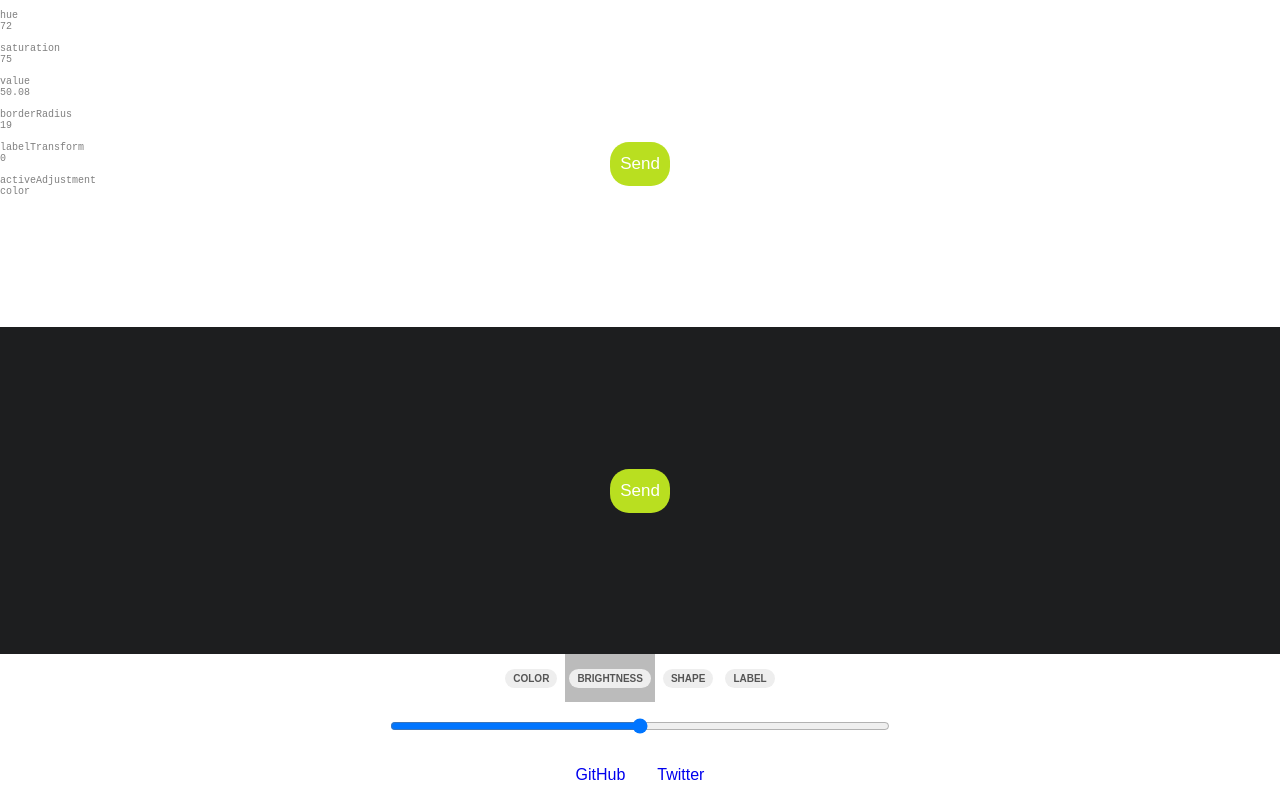
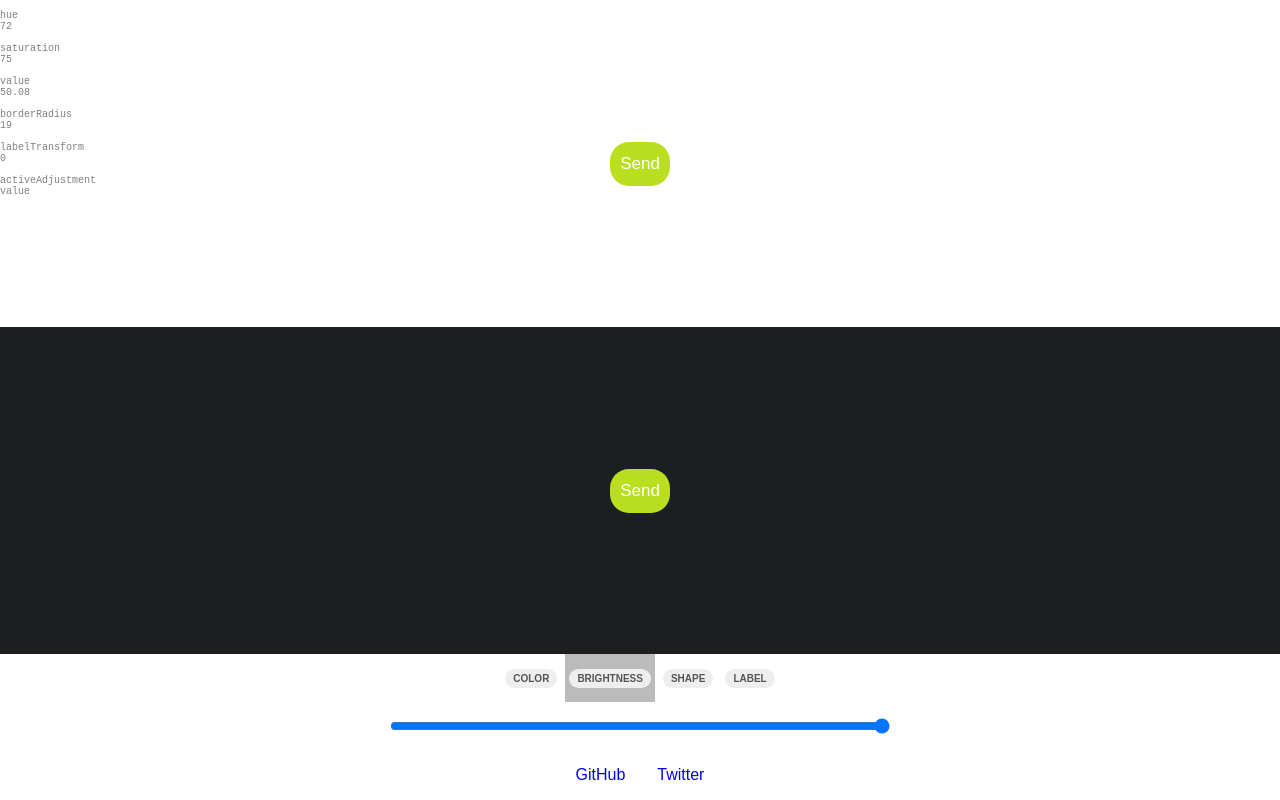
Before and after one commit to andyjakubowski/button-lab, a website: page dist/index.html in a window 1280 px wide. Both pictures are taken after a click on the item "BRIGHTNESS". Drawn offline with Linux system fonts and the light colour scheme.

Commit message:
Update button as slider value changes

```diff
--- a/dist/index.html
+++ b/dist/index.html
@@ -46,13 +46,13 @@
         </div>
         <div class="adjustments">
           <ul class="adjustments__list">
-            <li class="adjustments__list-item" data-id="color"><div class="adjustments__button">Color</div></li>
-            <li class="adjustments__list-item" data-id="brightness"><div class="adjustments__button">Brightness</div></li>
-            <li class="adjustments__list-item" data-id="shape"><div class="adjustments__button">Shape</div></li>
-            <li class="adjustments__list-item" data-id="label"><div class="adjustments__button">Label</div></li>
+            <li class="adjustments__list-item" data-id="hue"><div class="adjustments__button">Color</div></li>
+            <li class="adjustments__list-item" data-id="value"><div class="adjustments__button">Brightness</div></li>
+            <li class="adjustments__list-item" data-id="borderRadius"><div class="adjustments__button">Shape</div></li>
+            <li class="adjustments__list-item" data-id="labelTransform"><div class="adjustments__button">Label</div></li>
           </ul>
           <div class="adjustments__slider-container">
-            <input type="range" class="adjustments__slider">
+            <input type="range" min="0" max="2" class="adjustments__slider">
           </div>
         </div>
 
--- a/dist/lab.js
+++ b/dist/lab.js
@@ -7,27 +7,23 @@ const Data = (function makeData() {
     SATURATION_PERCENT: 75,
     TEXT_TRANSFORM_OPTIONS: ['capitalize', 'uppercase', 'lowercase'],
     ADJUSTMENTS: {
-      color: {
-        stateName: 'hue',
+      hue: {
         min: 0,
         max: 359,
         overallMin: 0,
         overallMax: 359,
       },
-      brightness: {
-        stateName: 'value',
+      value: {
         min: 40,
         max: 60,
         overallMin: 0,
         overallMax: 100,
       },
-      shape: {
-        stateName: 'borderRadius',
+      borderRadius: {
         min: 0,
         max: 22,
       },
-      label: {
-        stateName: 'labelTransform',
+      labelTransform: {
         options: ['capitalize', 'uppercase', 'lowercase'],
         min: 0,
         max: 2,
@@ -41,24 +37,23 @@ const Data = (function makeData() {
     value: null,
     borderRadius: null,
     labelTransform: null,
-    activeAdjustment: 'color',
+    activeAdjustment: 'hue',
   };
 
   const normalizeHsl = function normalizeHsl({ h, l }) {
     const lScaled = MathUtil.scale(
       l,
-      CONFIG.ADJUSTMENTS.brightness.overallMin,
-      CONFIG.ADJUSTMENTS.brightness.overallMax,
-      CONFIG.ADJUSTMENTS.brightness.min,
-      CONFIG.ADJUSTMENTS.brightness.max
+      CONFIG.ADJUSTMENTS.value.overallMin,
+      CONFIG.ADJUSTMENTS.value.overallMax,
+      CONFIG.ADJUSTMENTS.value.min,
+      CONFIG.ADJUSTMENTS.value.max
     );
 
     return { h, s: CONFIG.SATURATION_PERCENT, l: lScaled };
   };
 
   const getAdjustmentValue = function getAdjustmentValue(adjustmentName) {
-    const statePropName = CONFIG.ADJUSTMENTS[adjustmentName].stateName;
-    return state[statePropName];
+    return state[adjustmentName];
   };
 
   const getRandomData = function getRandomData() {
@@ -66,11 +61,12 @@ const Data = (function makeData() {
     const { h, s, l } = normalizeHsl(hslColor);
 
     const randomTransformIndex = MathUtil.getRandomInt(
-      CONFIG.ADJUSTMENTS.label.options.length
+      CONFIG.ADJUSTMENTS.labelTransform.options.length
     );
-    // const transformValue = CONFIG.ADJUSTMENTS.label.options[randomIndex];
 
-    const borderRadius = MathUtil.getRandomInt(CONFIG.ADJUSTMENTS.shape.max);
+    const borderRadius = MathUtil.getRandomInt(
+      CONFIG.ADJUSTMENTS.borderRadius.max
+    );
 
     return {
       hue: h,
@@ -93,7 +89,6 @@ const Data = (function makeData() {
   return {
     init() {
       resetData();
-      console.log('Data object initialized.');
     },
 
     getData() {
@@ -114,17 +109,42 @@ const Data = (function makeData() {
       });
     },
 
-    getScaledAdjustmentValue(adjustmentName, outMin = 0, outMax = 100) {
+    scaleAdjustmentValueToSlider(adjustmentName, sliderEl) {
       const val = getAdjustmentValue(adjustmentName);
       const inMin = CONFIG.ADJUSTMENTS[adjustmentName].min;
       const inMax = CONFIG.ADJUSTMENTS[adjustmentName].max;
+      const sliderMin = Number(sliderEl.min);
+      const sliderMax = Number(sliderEl.max);
       console.log(`val: ${val}, inMin: ${inMin}, inMax: ${inMax}`);
-      const valScaled = MathUtil.scale(val, inMin, inMax, outMin, outMax);
+      const valScaled = MathUtil.scale(val, inMin, inMax, sliderMin, sliderMax);
       return valScaled;
     },
 
+    scaleAdjustmentValueFromSlider(adjustmentName, sliderEl) {
+      const sliderVal = sliderEl.value;
+      const sliderMin = Number(sliderEl.min);
+      const sliderMax = Number(sliderEl.max);
+      const adjustmentMin = CONFIG.ADJUSTMENTS[adjustmentName].min;
+      const adjustmentMax = CONFIG.ADJUSTMENTS[adjustmentName].max;
+      const newVal = MathUtil.scale(
+        sliderVal,
+        sliderMin,
+        sliderMax,
+        adjustmentMin,
+        adjustmentMax
+      );
+      return newVal;
+    },
+
+    getAdjustmentRange(adjustmentName) {
+      return {
+        min: CONFIG.ADJUSTMENTS[adjustmentName].min,
+        max: CONFIG.ADJUSTMENTS[adjustmentName].max,
+      };
+    },
+
     getLabelTransformValue(index) {
-      return CONFIG.ADJUSTMENTS['label'].options[index];
+      return CONFIG.ADJUSTMENTS['labelTransform'].options[index];
     },
   };
 })();
@@ -169,7 +189,25 @@ const App = (function buildApp() {
 
   function handleAdjustmentListElClick(e) {
     Data.setData({ activeAdjustment: e.currentTarget.dataset.id });
-    updateAdjustmentsView(Data.getData());
+    render();
+  }
+
+  function handleSliderElInput(e) {
+    const activeAdjustmentName = Data.getData().activeAdjustment;
+    const slider = e.currentTarget;
+    const valScaled = Data.scaleAdjustmentValueFromSlider(
+      activeAdjustmentName,
+      slider
+    );
+    Data.setData({ [activeAdjustmentName]: valScaled });
+    render();
+  }
+
+  function render() {
+    const dataObject = Data.getData();
+    updateButtonView(dataObject);
+    updateDebugView(dataObject);
+    updateAdjustmentsView(dataObject);
   }
 
   function updateAdjustmentsView({ activeAdjustment }) {
@@ -182,17 +220,22 @@ const App = (function buildApp() {
       }
     });
 
-    const adjustmentValScaled = Data.getScaledAdjustmentValue(activeAdjustment);
-    console.log(`adjustmentValScaled: ${adjustmentValScaled}`);
-    // const adjustmentValScaled = MathUtil.scale(adjustmentVal);
+    const adjustmentValScaled = Data.scaleAdjustmentValueToSlider(
+      activeAdjustment,
+      sliderEl
+    );
+
     sliderEl.value = adjustmentValScaled;
-    // scale(num, inMin, inMax, outMin, outMax)
+    sliderEl.min = Data.getAdjustmentRange(activeAdjustment).min;
+    sliderEl.max = Data.getAdjustmentRange(activeAdjustment).max;
   }
 
   function addEventListeners() {
     adjustmentListEls.forEach((adjustmentListEl) => {
       adjustmentListEl.addEventListener('click', handleAdjustmentListElClick);
     });
+
+    sliderEl.addEventListener('input', handleSliderElInput);
   }
 
   function setDomReferences() {
@@ -215,10 +258,7 @@ const App = (function buildApp() {
       Data.init();
       setDomReferences();
       addEventListeners();
-      const data = Data.getData();
-      updateButtonView(data);
-      updateDebugView(data);
-      updateAdjustmentsView(data);
+      render();
     },
 
     getSliderEl() {
```
